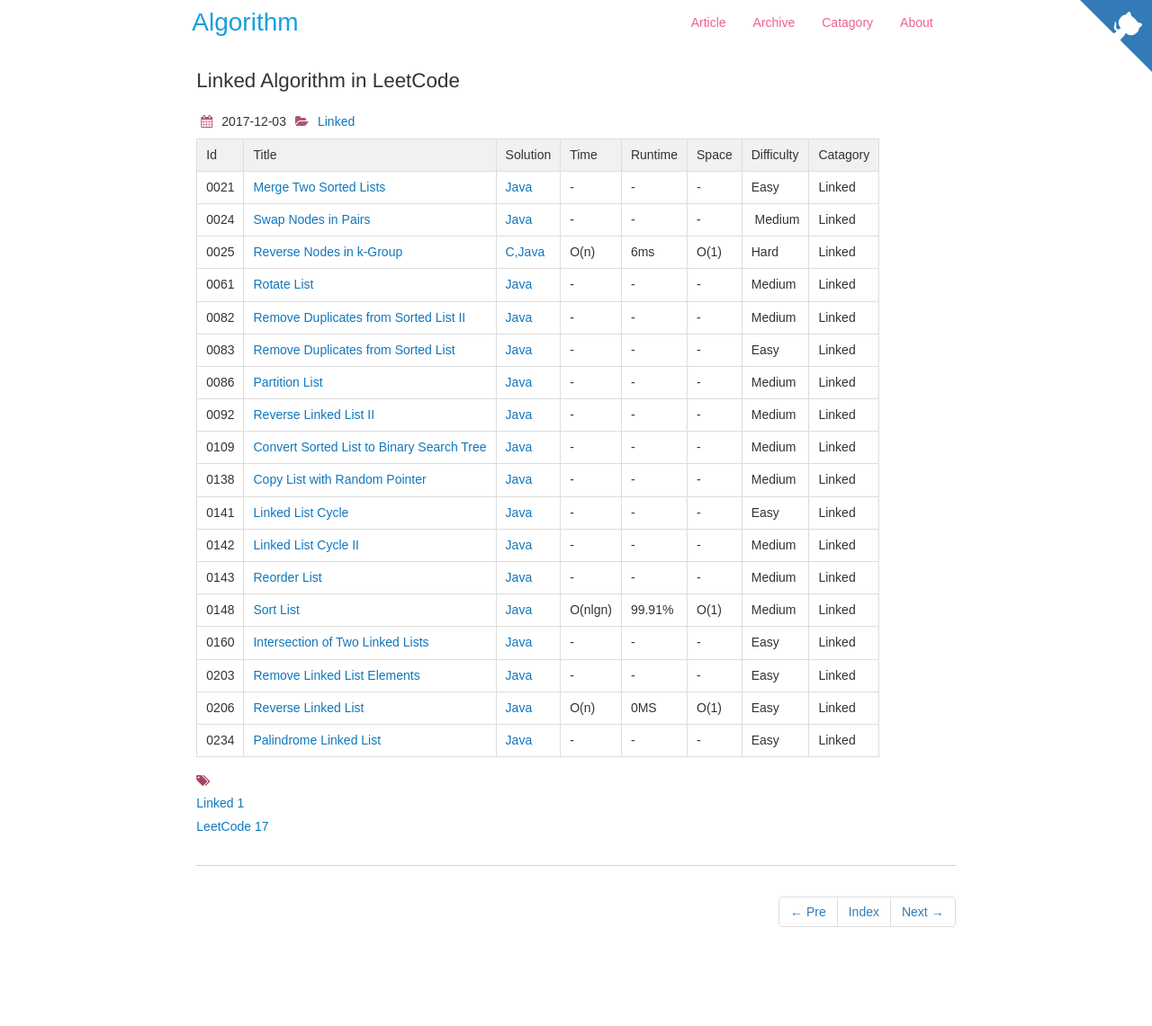
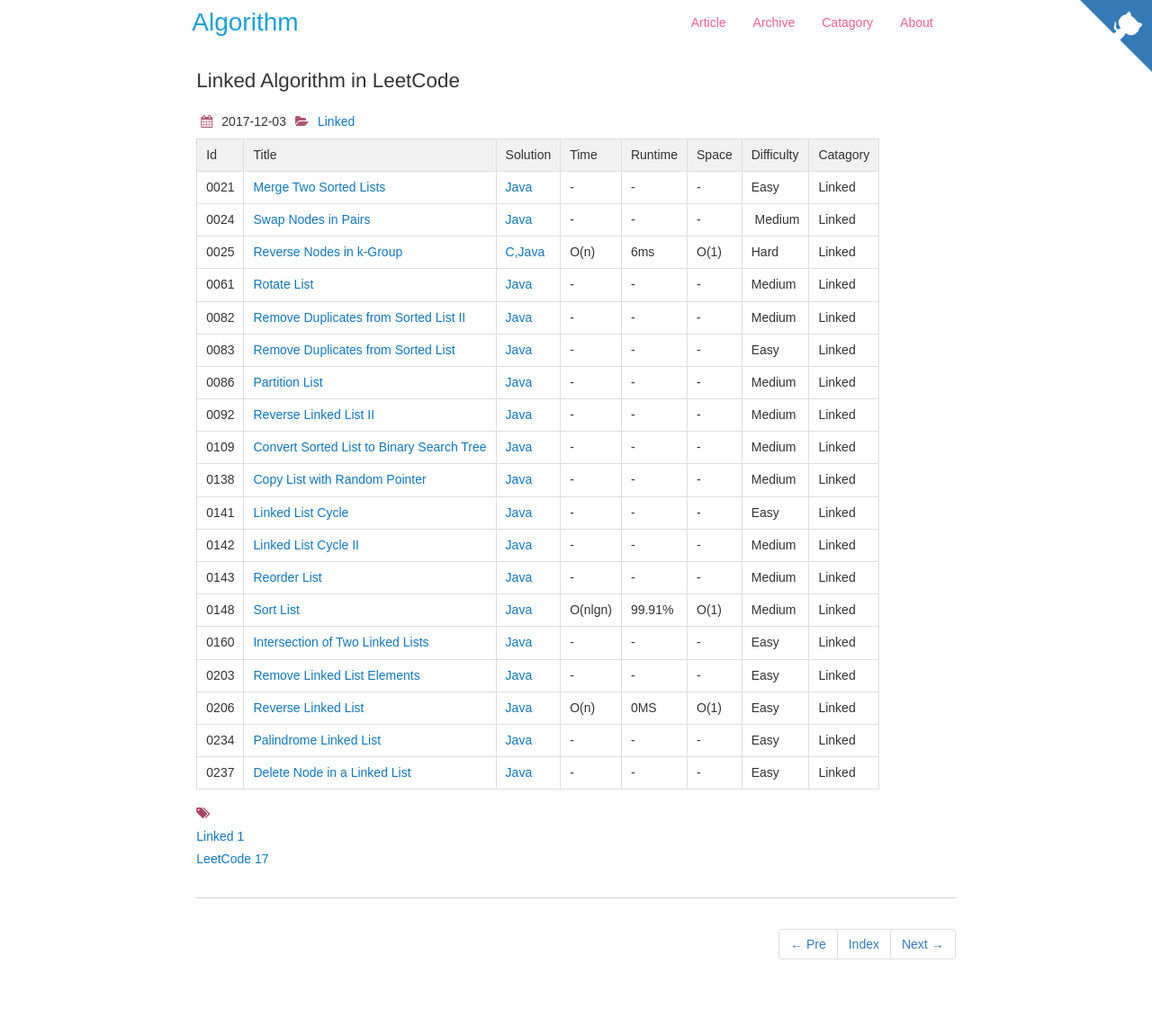
Before and after one commit to dunso/algorithm, a Jekyll site: the page built from docs/_posts/2017-12-03-Linked.md, in a window 1280 px wide. Shown: the whole page at 90% size. Built offline with Jekyll 4.4.1, drawn with Linux system fonts in a browser that asks for light colours; nearby versions of some CDN libraries; before the commit the page ends 1105 px from its top, so only the background shows below that.

Commit message:
Add index of LeetCode0237.java to docs

```diff
--- a/docs/_posts/2017-12-03-Linked.md
+++ b/docs/_posts/2017-12-03-Linked.md
@@ -30,3 +30,4 @@
 |0203|[Remove Linked List Elements](https://leetcode.com/problems/remove-linked-list-elements/) | [Java](https://e.srl/leetcode-203/)  |-|-|-|  Easy |Linked|
 |0206|[Reverse Linked List](https://leetcode.com/problems/reverse-linked-list) | [Java](https://e.srl/leetcode-206/)  | O(n) |0MS| O(1)  |  Easy |Linked|
 |0234|[Palindrome Linked List](https://leetcode.com/problems/palindrome-linked-list) | [Java](https://e.srl/leetcode-234/)  |-|-|-|  Easy |Linked|
+|0237|[Delete Node in a Linked List](https://leetcode.com/problems/delete-node-in-a-linked-list/) | [Java](https://e.srl/leetcode-237/)  |-|-|-|  Easy |Linked|
```
